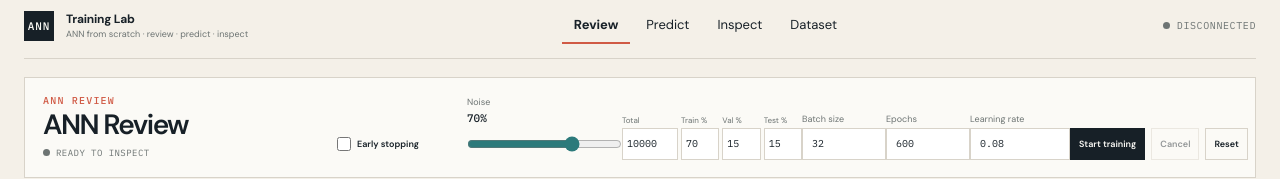
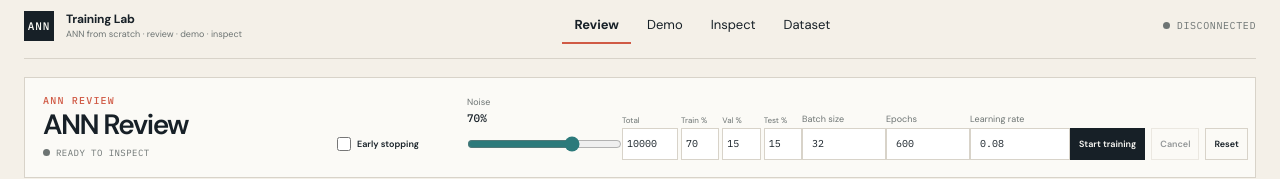
Before and after one commit to NguyenKz/CS2207.26.1.CH.02, a React (Vite) app in the folder gk/web/frontend/: page / in a window 1280 px wide. Shown: the top 179 px of the page. Built offline with nearby package versions, Linux system fonts and the light colour scheme.

Commit message:
Update App component header and tab labels for clarity: change 'predict' to 'demo' and adjust accompanying text to enhance user understanding of application features.

```diff
--- a/gk/web/frontend/src/App.tsx
+++ b/gk/web/frontend/src/App.tsx
@@ -616,7 +616,7 @@ function App(): ReactElement {
       <header className="topbar app-topbar">
         <div className="brand-lockup">
           <div className="brand-mark">ANN</div>
-          <div><strong>Training Lab</strong><span>ANN from scratch · review · predict · inspect</span></div>
+          <div><strong>Training Lab</strong><span>ANN from scratch · review · demo · inspect</span></div>
         </div>
         <nav className="tabs" aria-label="Demo sections">
           <button
@@ -631,7 +631,7 @@ function App(): ReactElement {
             type="button"
             onClick={() => setActiveTab("predict")}
           >
-            Predict
+            Demo
           </button>
           <button
             className={`tab ${activeTab === "inspect" ? "tab-active" : ""}`}
```
